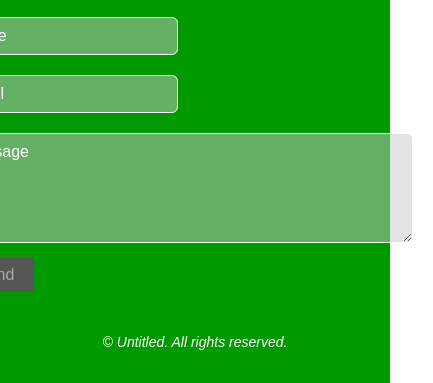
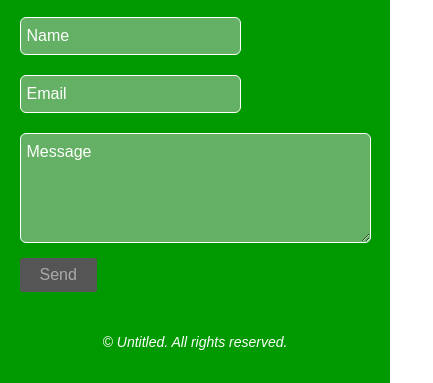
Before and after one commit to simonc56/simonc56.github.io, a plain HTML site: page index.html in a window 390 px wide. Shown: the part 2649-3032 px from the top of the page, 433 px wide, since content can reach past the window. Drawn offline with Linux system fonts and the light colour scheme.

Commit message:
textarea responsive

```diff
--- a/css/style.css
+++ b/css/style.css
@@ -196,6 +196,10 @@ body {
 
 }
 
+.footer__msg {
+    margin-left: 2rem;
+}
+
 .contact-items {
     display: flex;
     flex-wrap: wrap;
@@ -247,6 +251,7 @@ textarea {
     color: white;
     display: block;
     margin-bottom: 2rem;
+    max-width: 90vw;
 }
 
 .footer__rights {
```
